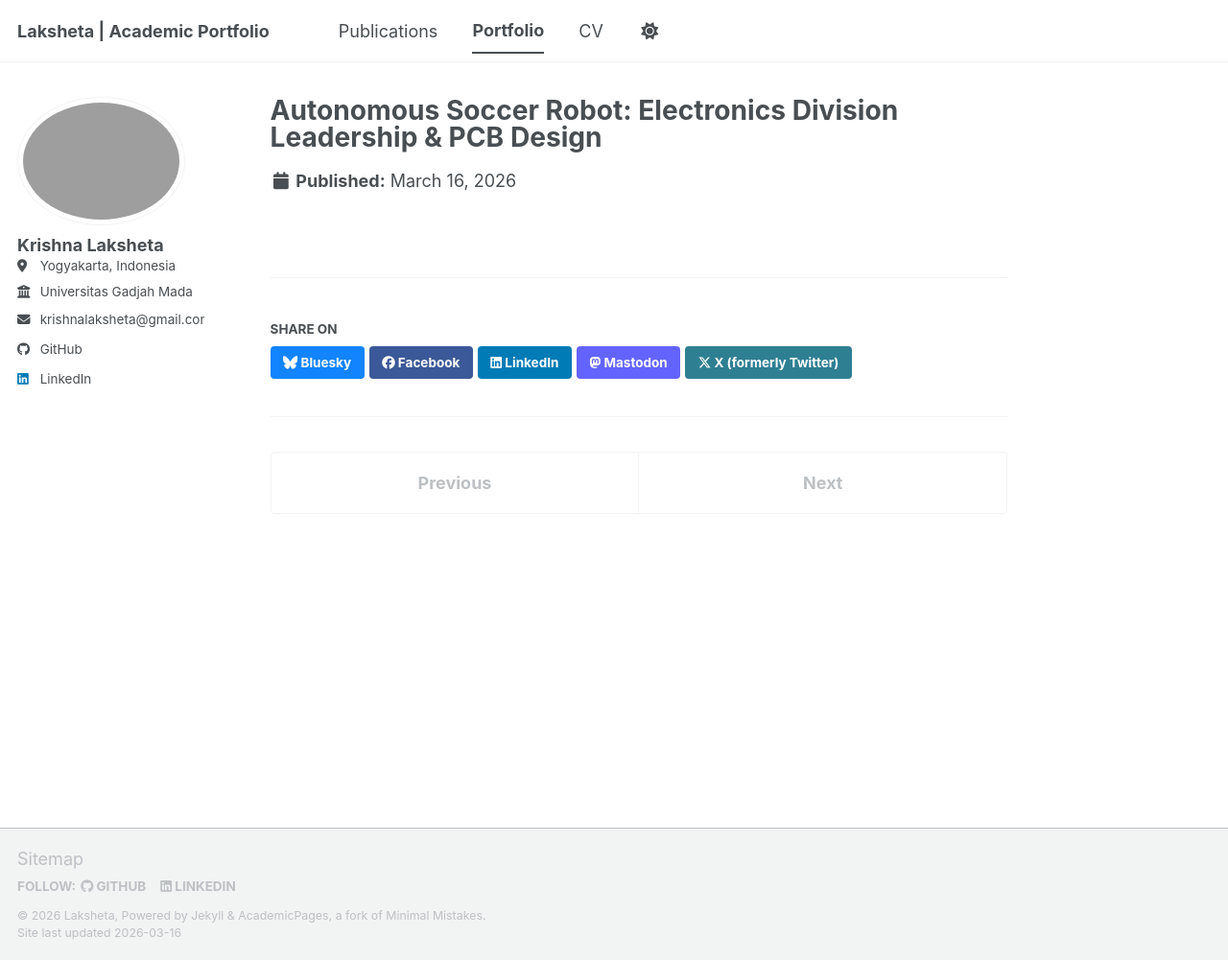
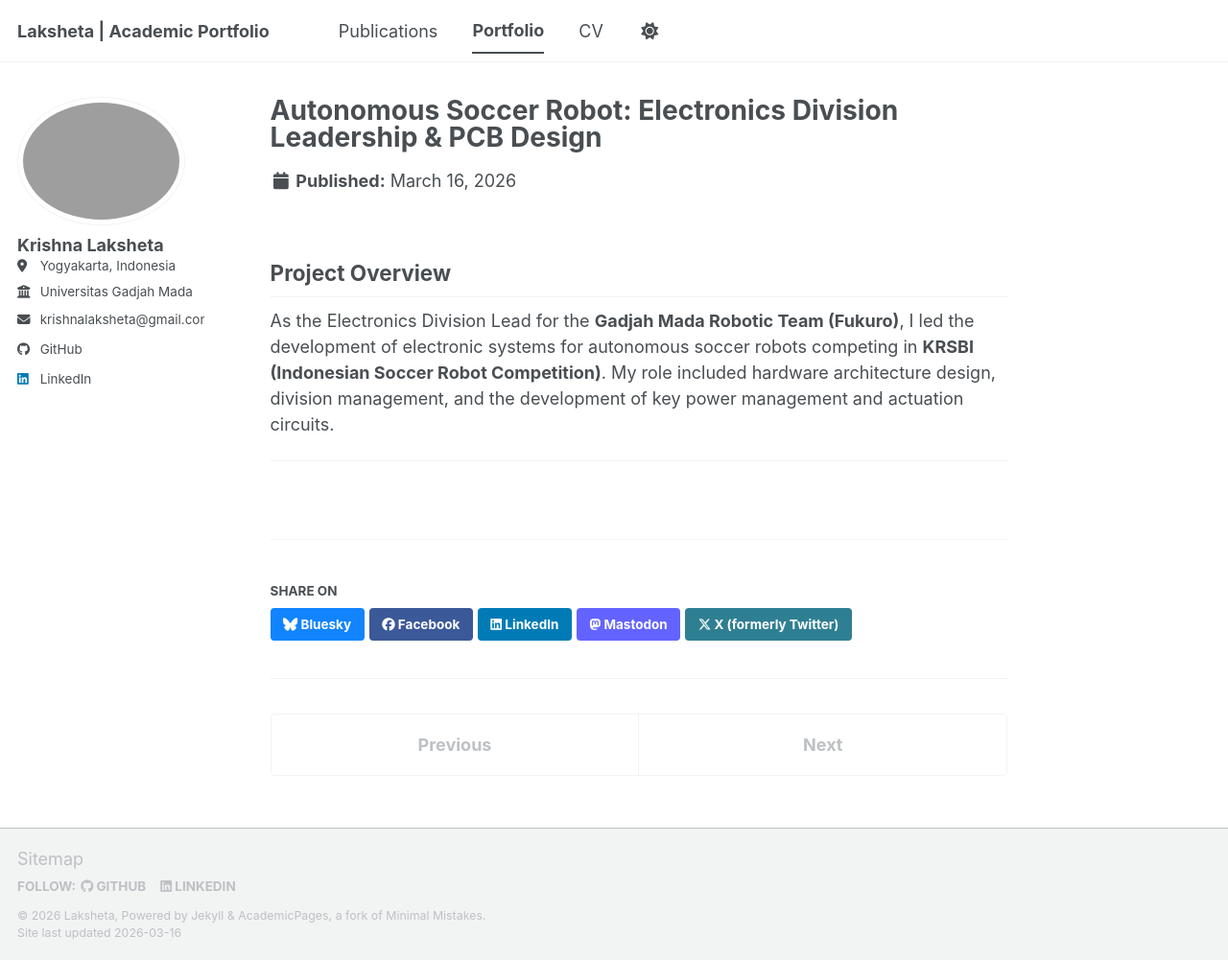
Before and after one commit to laksheta/laksheta.github.io, a Jekyll site: the page built from _portfolio/portfolio-7.md, in a window 1280 px wide and 1001 px high. Shown: the whole window at 96% size. Built offline with Jekyll 4.4.1, drawn with Linux system fonts in a browser that asks for light colours; a script bundle is joined from its source files by our own code; library files that are not in the unit come from our copies.

Commit message:
port-7: add project overview

```diff
--- a/_portfolio/portfolio-7.md
+++ b/_portfolio/portfolio-7.md
@@ -4,3 +4,8 @@
 collection: portfolio
 classes: wide
 ---
+
+## Project Overview
+As the Electronics Division Lead for the **Gadjah Mada Robotic Team (Fukuro)**, I led the development of electronic systems for autonomous soccer robots competing in **KRSBI (Indonesian Soccer Robot Competition)**. My role included hardware architecture design, division management, and the development of key power management and actuation circuits.
+
+---
```
